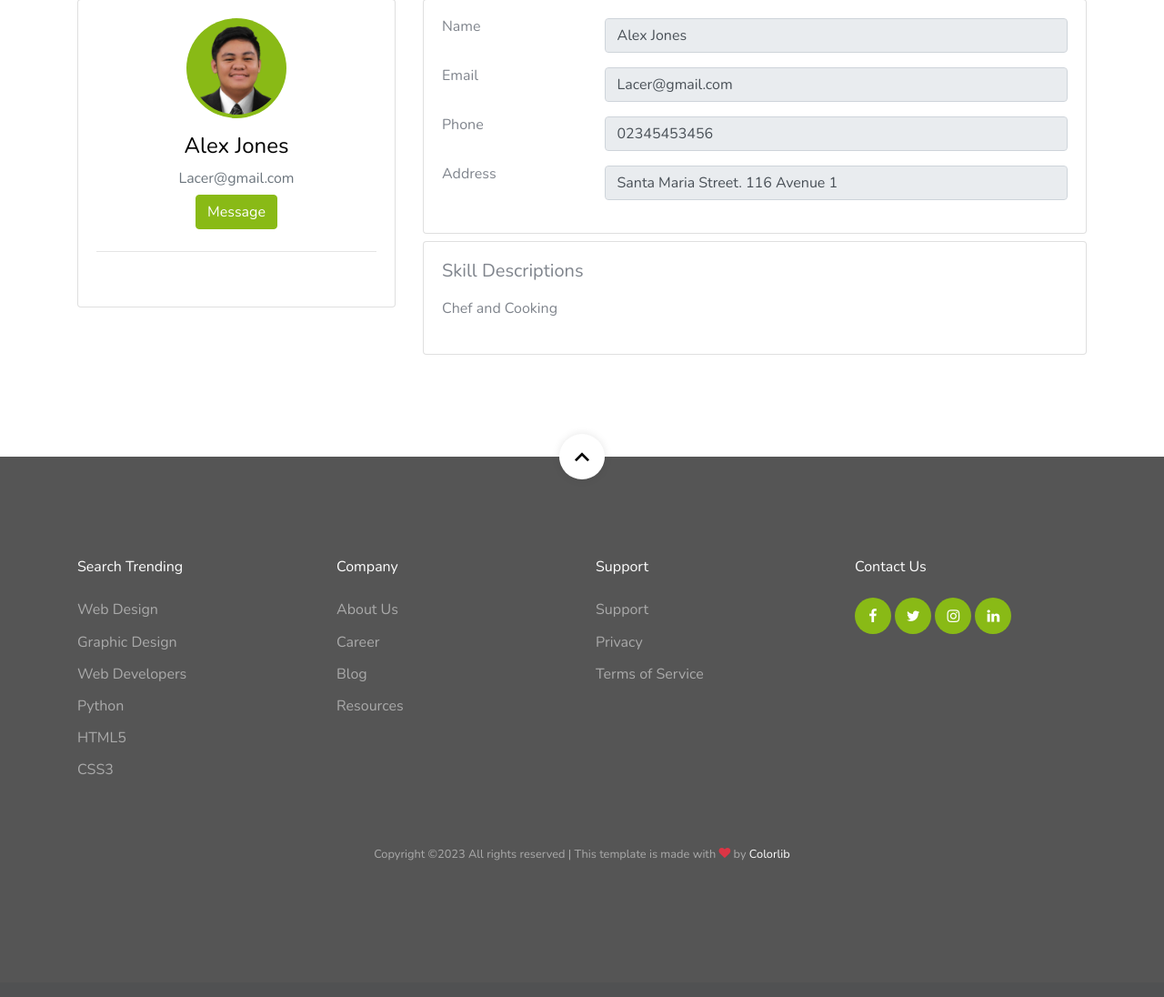
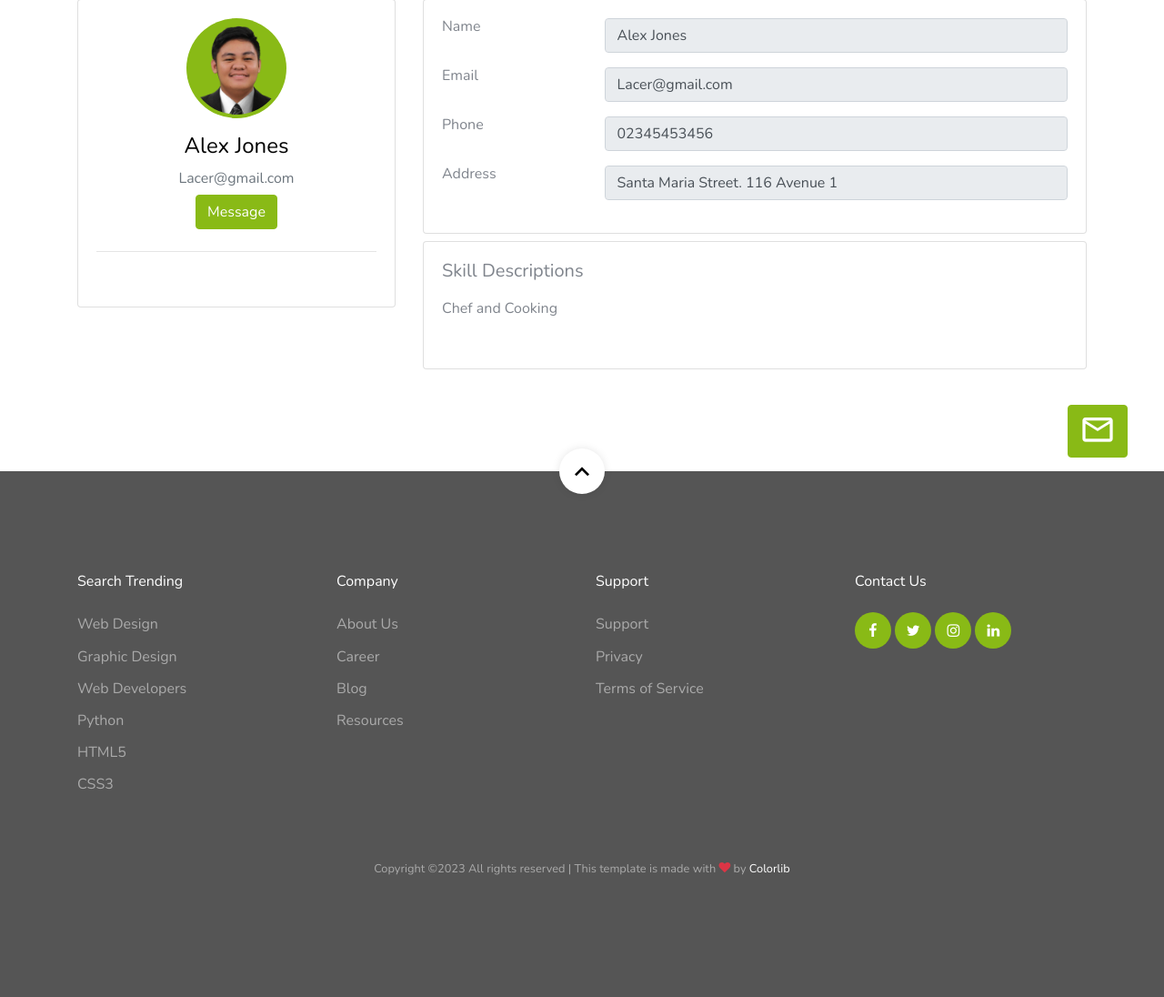
Before and after one commit to WeeklySorcery/Python-Portal, a Django app: page /profile/27/ in a window 1280 px wide. Shown: the part 257-1353 px from the top of the page at 91% size. Before the commit the page ends 1203 px from the top, so only its background shows below. Run offline with Django 4.2, Linux system fonts and the light colour scheme; a user stored in the database is signed in; data comes from the database, SQL or seed files in the repository; both versions use the stored data as it was after the commit; some libraries are stand-ins or nearby versions; some web fonts are replaced.

Commit message:
profile message

```diff
--- a/jobPortal/website/templates/profile.html
+++ b/jobPortal/website/templates/profile.html
@@ -120,6 +120,8 @@
                       <h5 class="d-flex align-items-center mb-3">Skill Descriptions</h5>
                       <p>{{ user.userprofile.skill_description }}</p>
                     </div>
+                    <div class="mt-3 align-items-center text-center">
+                  </div>
                   </div>
                 </div>
               </div>
@@ -127,8 +129,18 @@
           </div>
         </div>
       </div>
+
+
+
+<!-- Fixed message icon in the bottom right corner -->
+<div class="position-fixed" style="bottom: 40px; right: 40px;"> <!-- Adjust the bottom and right margins as needed -->
+  <a href="{% url 'inbox' request.user.id %}" class="btn btn-primary text-center fixed-message-icon">
+      <i class="icon-mail_outline" style="font-size: 40px;"></i> <!-- Adjust the font size as needed -->
+  </a>
+</div>
+
+
     </section>
-
 
 
    <!-- Bootstrap Modal for Edit Profile -->
```
Also changed, not shown: jobPortal/db.sqlite3.
